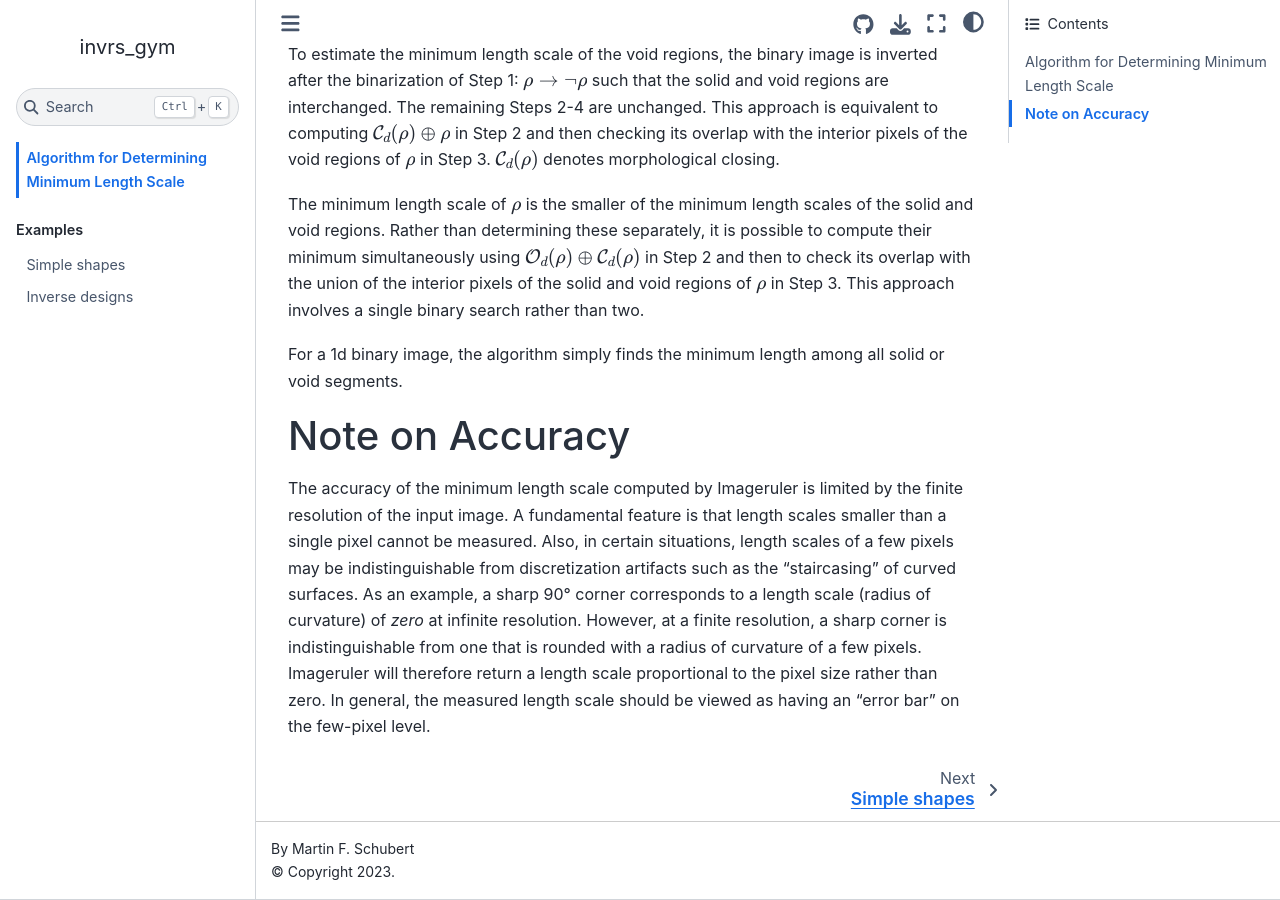
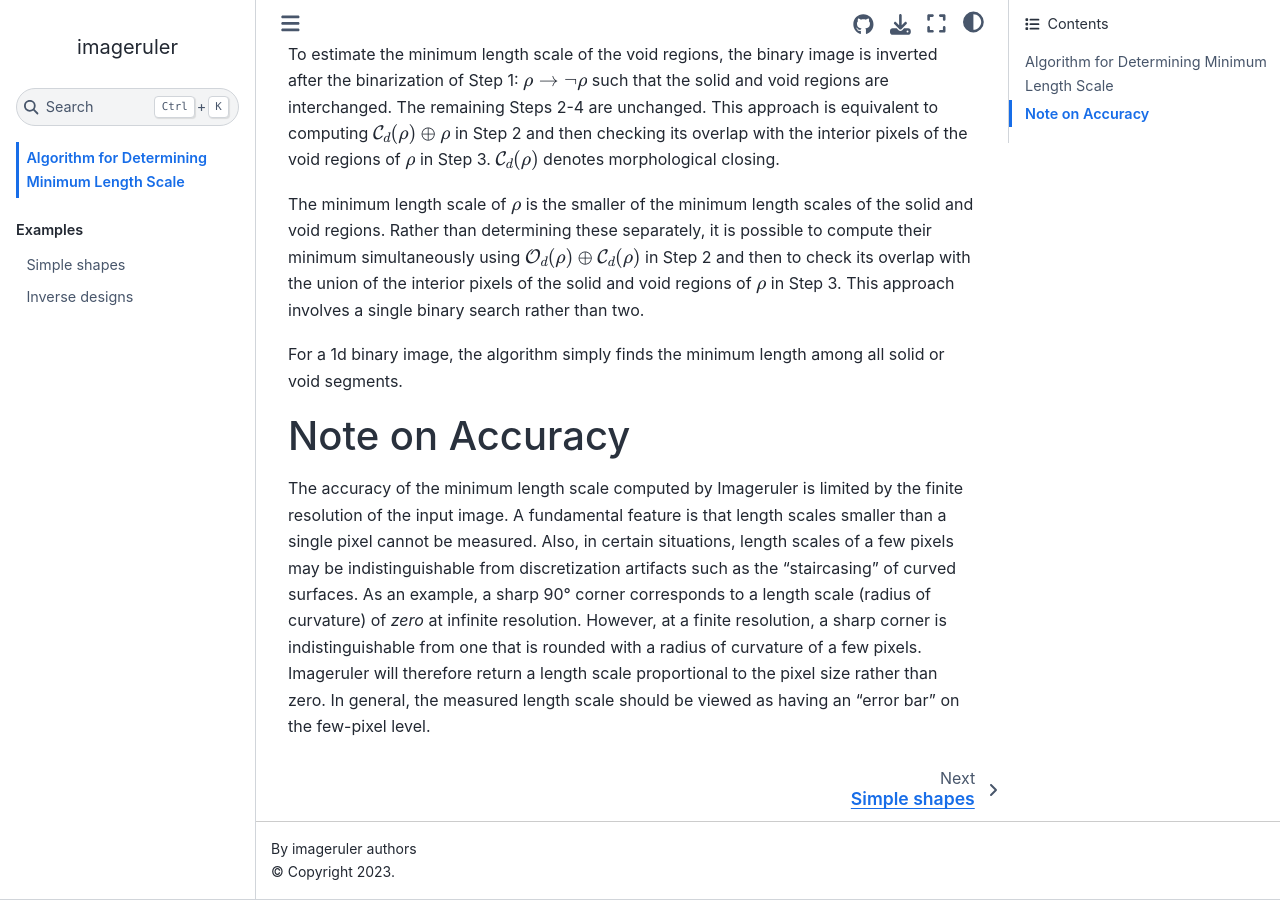
Before and after one commit to NanoComp/imageruler, a Jupyter Book: the page built from docs/readme.md, in a window 1280 px wide and 900 px high, scrolled down 875 px. Built offline with Jupyter Book 1.0.4 settings and Sphinx 7.4.7 and the Sphinx Book theme 1.1.4, drawn with Linux system fonts in a browser that asks for light colours.

Commit message:
Fix authorship in docs

```diff
--- a/docs/_config.yml
+++ b/docs/_config.yml
@@ -1,8 +1,8 @@
 # Book settings
 # Learn more at https://jupyterbook.org/customize/config.html
 
-title: invrs_gym
-author: Martin F. Schubert
+title: imageruler
+author: imageruler authors
 
 # Force re-execution of notebooks on each build.
 # See https://jupyterbook.org/content/execute.html
@@ -24,11 +24,11 @@ html:
   use_edit_page_button: true
   use_repository_button: true
   use_issues_button: true
-  baseurl: https://github.com/invrs-io/gym
+  baseurl: https://github.com/NanoComp/imageruler
 
 # Information about where the book exists on the web
 repository:
-  url: https://github.com/invrs-io/gym
+  url: https://github.com/NanoComp/imageruler
   path_to_book: docs # Optional path to your book, relative to the repository root
   branch: main # Which branch of the repository should be used when creating links (optional)
 
```
